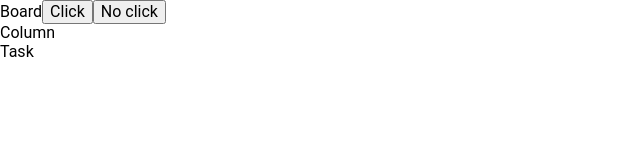
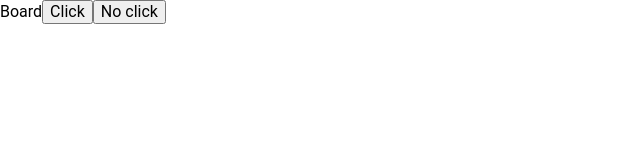
Before and after one commit to sharovskiye/project-management-app, a React (Create React App) app: page /#/ in a window 1280 px wide. Shown: the top 160 px of the page, without its empty margins (0-640 px from the left). Built offline with nearby package versions, Linux system fonts and the light colour scheme.

Commit message:
PMA-8 feat(Board): add view board in text format

```diff
--- a/src/components/Board/Task/index.tsx
+++ b/src/components/Board/Task/index.tsx
@@ -1,7 +1,15 @@
-// interface ITaskProps={
-//   id:
-// }
+import { memo } from 'react';
+import { ITask } from '../interface';
 
-export const Task = () => {
-  return <div>Task</div>;
-};
+interface ITaskProps {
+  task: ITask;
+}
+
+export const Task = memo(({ task }: ITaskProps) => {
+  const { title, order } = task;
+  return (
+    <div>
+      Task #{order}: {title}
+    </div>
+  );
+});
--- a/src/components/Board/index.tsx
+++ b/src/components/Board/index.tsx
@@ -1,10 +1,18 @@
-import { fetchBoard } from '../../store/boardSlice';
-import { useAppDispatch } from '../../store/hooks';
+import { useMemo } from 'react';
+import { columnsSelector, fetchBoard } from '../../store/boardSlice';
+import { useAppDispatch, useAppSelector } from '../../store/hooks';
 import { mockBoardId } from '../../store/mockFiles';
 import { Column } from './Сolumn';
 
 export const Board = () => {
   const dispatch = useAppDispatch();
+
+  const columns = useAppSelector(columnsSelector);
+
+  const columnsMemo = useMemo(() => {
+    return columns ? columns.map((column) => <Column column={column} key={column.id} />) : null;
+  }, [columns]);
+
   return (
     <div>
       Board
@@ -22,9 +30,7 @@ export const Board = () => {
       >
         No click
       </button>
-      <div>
-        <Column />
-      </div>
+      <div>{columnsMemo}</div>
     </div>
   );
 };
--- a/src/components/Board/Сolumn/index.tsx
+++ b/src/components/Board/Сolumn/index.tsx
@@ -1,12 +1,22 @@
+import { memo, useMemo } from 'react';
+import { IColumn } from '../interface';
 import { Task } from '../Task';
 
-export const Column = () => {
+interface IColumnProps {
+  column: IColumn;
+}
+
+export const Column = memo(({ column }: IColumnProps) => {
+  const { title, tasks } = column;
+  const columnsMemo = useMemo(() => {
+    return tasks ? tasks.map((task) => <Task task={task} key={task.id} />) : null;
+  }, [tasks]);
+  console.log('render');
+
   return (
     <div>
-      Column
-      <div>
-        <Task />
-      </div>
+      Column: {title}
+      <div>{columnsMemo}</div>
     </div>
   );
-};
+});
--- a/src/store/boardSlice.ts
+++ b/src/store/boardSlice.ts
@@ -1,20 +1,24 @@
 import { createAsyncThunk, createSlice, PayloadAction } from '@reduxjs/toolkit';
 import type { RootState } from '.';
-import { IBoard } from '../components/Board/interface';
+import { IBoard, IColumn } from '../components/Board/interface';
 import { mockToken } from './mockFiles';
 
 enum Path {
   boards = 'boards/',
 }
 
-// export interface IBoardState {}
+export interface IBoardState {
+  columns?: IColumn[];
+}
 
-const initialState = {};
+const initialState: IBoardState = {
+  columns: [],
+};
 
-const headers: HeadersInit = {
+const headers = new Headers({
   accept: 'application/json',
   Authorization: `Bearer ${mockToken}`,
-};
+});
 
 const apiBase = 'https://pma-team22.herokuapp.com/';
 
@@ -41,20 +45,27 @@ export const fetchBoard = createAsyncThunk<IBoard, string>(
 export const boardSlice = createSlice({
   name: 'board',
   initialState,
-  reducers: {},
+  reducers: {
+    setLoading: (state, action: PayloadAction<IColumn[]>) => {
+      state.columns = action.payload;
+    },
+  },
   extraReducers: (builder) => {
     builder
-      .addCase(fetchBoard.pending, (state) => {
+      .addCase(fetchBoard.pending, () => {
         console.log('pending');
       })
       .addCase(fetchBoard.fulfilled, (state, action) => {
         console.log(action);
+        state.columns = action.payload.columns;
       })
-      .addCase(fetchBoard.rejected, (state, errorMessage) => {
-        console.log(errorMessage);
+      .addCase(fetchBoard.rejected, (state, action) => {
+        console.log(action);
       })
       .addDefaultCase(() => {});
   },
 });
 
+export const columnsSelector = (state: RootState) => state.board.columns;
+
 export default boardSlice.reducer;
--- a/src/store/index.ts
+++ b/src/store/index.ts
@@ -1,9 +1,9 @@
 import { configureStore } from '@reduxjs/toolkit';
-import app from './boardSlice';
+import board from './boardSlice';
 
 export const store = configureStore({
   reducer: {
-    app,
+    board,
   },
   devTools: process.env.NODE_ENV !== 'production',
 });
```
